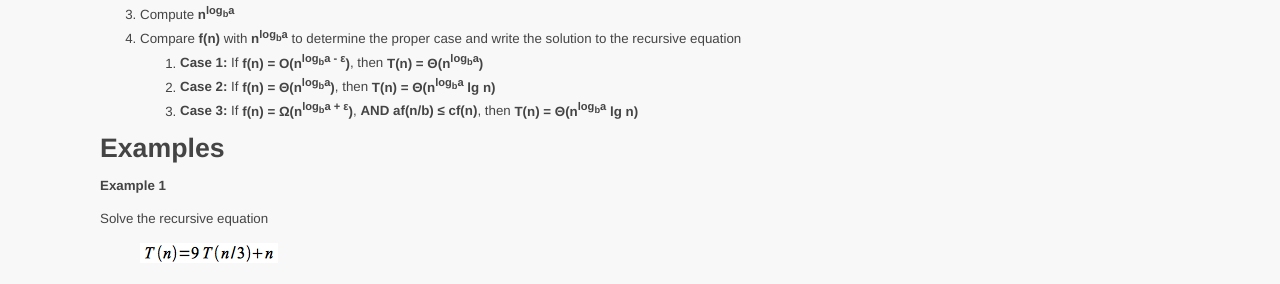
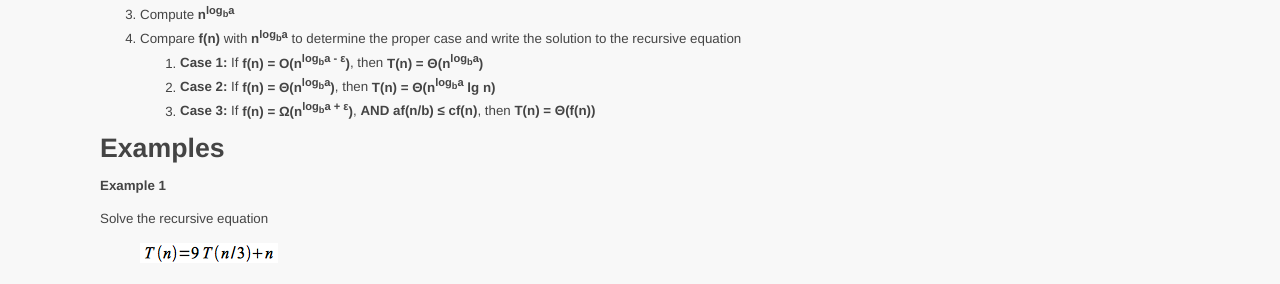
Before and after one commit to ycpcs/cs360-spring2019, a Jekyll site: the page built from lectures/lecture05.md, in a window 1280 px wide and 900 px high, scrolled down 1287 px. Shown: the part 160-444 px from the top of the window. Built offline with Jekyll 4.4.1, drawn with Linux system fonts in a browser that asks for light colours.

Commit message:
fix lecture 5
fix lecture 5

```diff
--- a/lectures/lecture05.md
+++ b/lectures/lecture05.md
@@ -69,7 +69,7 @@ To apply the master theorem, the following procedure can be applied. Given the r
 4. Compare **f(n)** with **n<sup>log<sub>b</sub>a</sup>** to determine the proper case and write the solution to the recursive equation
     1. **Case 1:** If **f(n) = O(n<sup>log<sub>b</sub>a - ε</sup>)**, then **T(n) = Θ(n<sup>log<sub>b</sub>a</sup>)**
     2. **Case 2:** If **f(n) = Θ(n<sup>log<sub>b</sub>a</sup>)**, then **T(n) = Θ(n<sup>log<sub>b</sub>a</sup> lg n)**
-    3. **Case 3:** If **f(n) = Ω(n<sup>log<sub>b</sub>a + ε</sup>)**, **AND** **af(n/b) ≤ cf(n)**, then **T(n) = Θ(n<sup>log<sub>b</sub>a</sup> lg n)**
+    3. **Case 3:** If **f(n) = Ω(n<sup>log<sub>b</sub>a + ε</sup>)**, **AND** **af(n/b) ≤ cf(n)**, then **T(n) = Θ(f(n))**
 
 Examples
 ========
```
